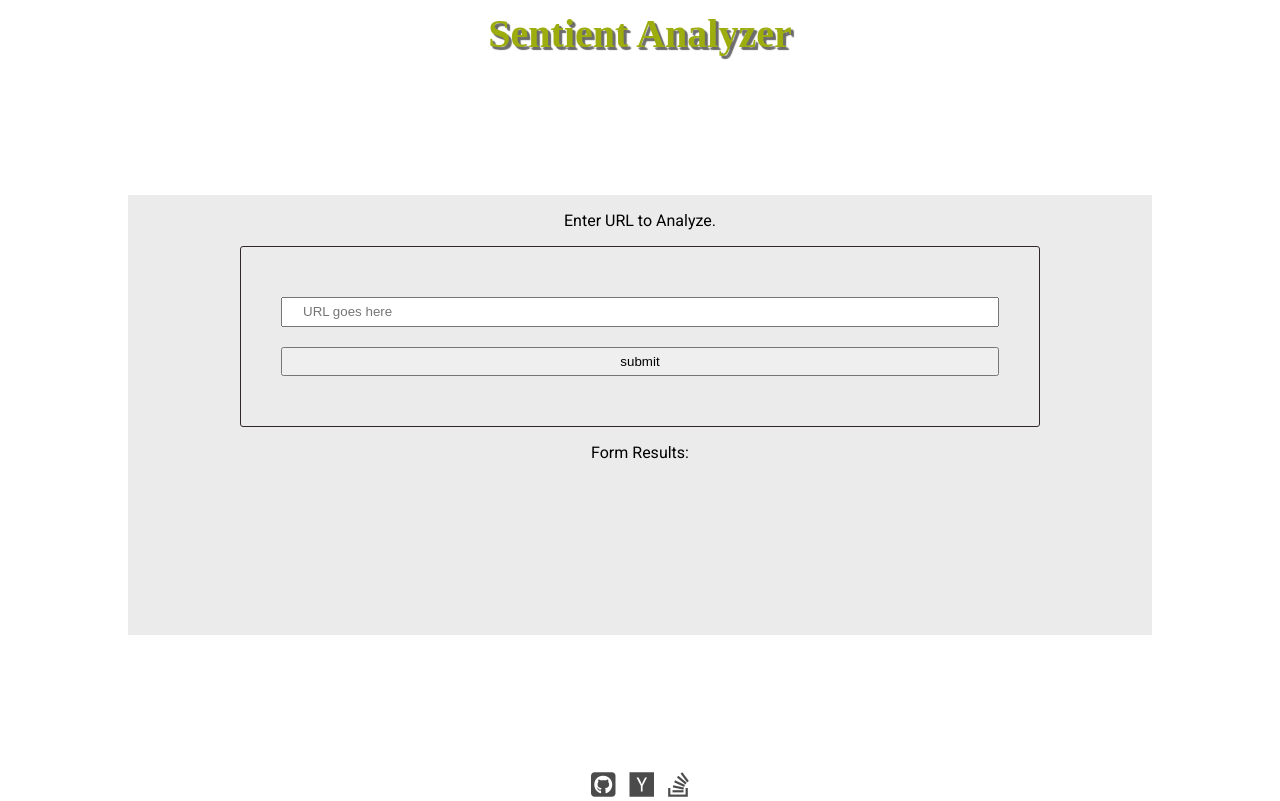
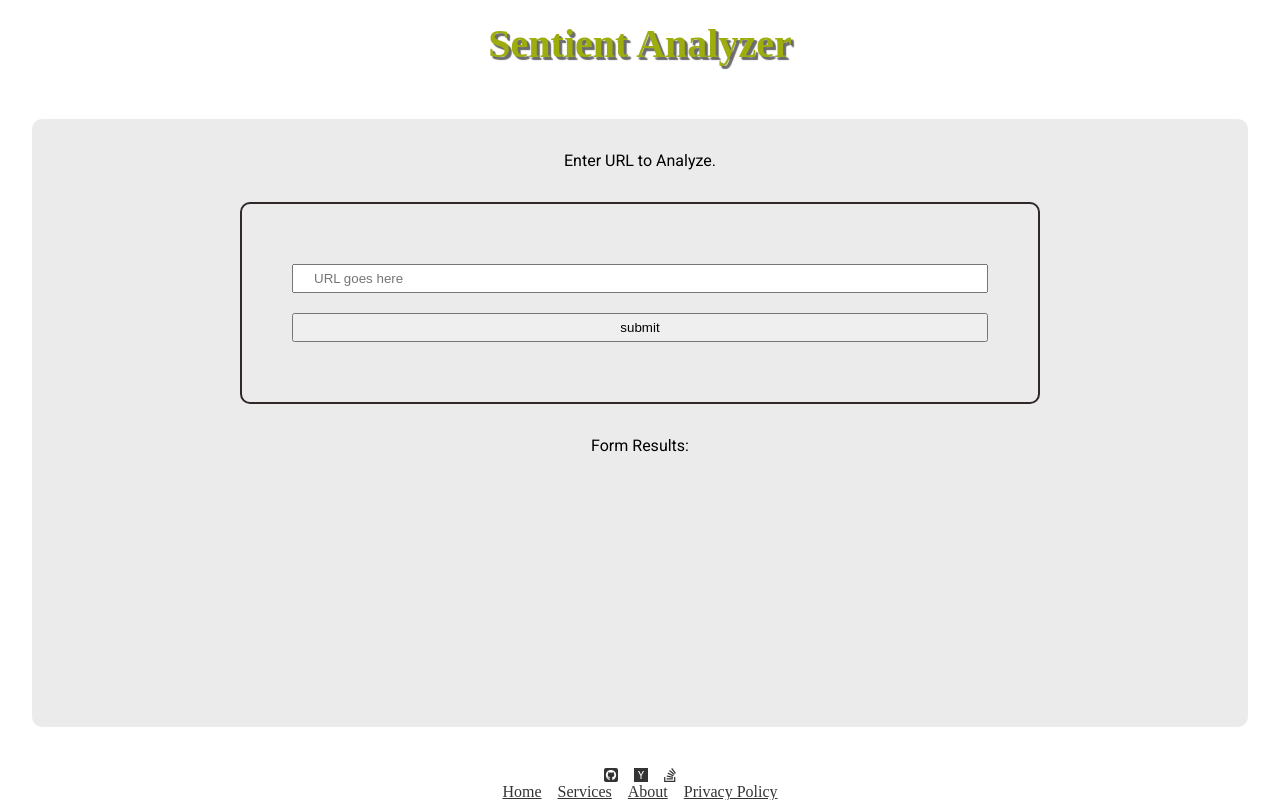
Before and after one commit to rmsepulveda/FWD-project4-news-nlp, a website built with webpack: page src/client/views/index.html in a window 1280 px wide. Built offline with nearby package versions, Linux system fonts and the light colour scheme.

Commit message:
almost done

```diff
--- a/src/client/js/formHandler.js
+++ b/src/client/js/formHandler.js
@@ -7,7 +7,6 @@ function handleSubmit(event) {
     if(Client.checkIfURL(formText)) {
         //call postData fucntion with route /api
         postData('http://localhost:8081/api', {url: formText})
-
             // write return data to web page form
             .then(function(res) {
                 document.getElementById('model').innerHTML = `Model:  ${res.model}`;
--- a/src/client/styles/base.scss
+++ b/src/client/styles/base.scss
@@ -1,5 +1,7 @@
-$keycolor: rgb(71, 97, 245);
+$hovercolor: rgb(45, 228, 21);
 $font_stack: Roboto, sans-serif;
+$anchorcolor: #000;
+$backcolor: rgba(230, 230, 230, 0.8);
 
 body {
     display: flex;
@@ -13,29 +15,27 @@ main {
     flex: 2;
     justify-content: center;
     text-align: center;
-    margin: 8rem;
+    margin: 2rem;
     font: 200 1rem $font_stack;
-    background: rgba(230, 230, 230, 0.8);
+    background: $backcolor;
+    border-radius: 10px;
 }
 
 p {
-    margin: 1rem;
+    margin: 2rem;
 }
-
-
 
 section {
     max-width: 800px;
-    margin: 1rem auto;
+    margin: 2rem auto;
 }
 
 a:link,
 a:visited {
-    color: #000;
-    text-decoration: none;
+    color: $anchorcolor;
+
 }
 
-
 a:hover {
-    color: $keycolor;
+    color: $hovercolor;
 }
--- a/src/client/styles/footer.scss
+++ b/src/client/styles/footer.scss
@@ -1,6 +1,6 @@
 footer {
     padding: 0.5rem 0 0;
-    opacity: 0.7;
+    opacity: 0.8;
 }
 
 .footernav ul {
@@ -10,6 +10,6 @@ footer {
 
 
 .footernav li {
-    padding: 0 0.25em;
-    font-size: 1.75em;
+    padding: 0 0.5em;
+    font-size: 1em;
 }
--- a/src/client/styles/form.scss
+++ b/src/client/styles/form.scss
@@ -1,12 +1,12 @@
 form {
-    border: 1px solid #302727;
-    border-radius: 3px;
-    padding: 40px;
+    border: 2px solid #302727;
+    border-radius: 10px;
+    padding: 50px;
 }
 
 input {
     padding: 5px 20px;
     width: 100%;
-    line-height: 16px;
+    line-height: 15px;
     margin: 10px 0;
 }
--- a/src/client/styles/header.scss
+++ b/src/client/styles/header.scss
@@ -1,14 +1,15 @@
 $shadowcolor: rgb(108, 108, 109);
+$fontcolor: rgb(157, 173, 13);
 
 header {
     display: flex;
     justify-content: center;
-    padding: 10px 40px;
+    padding: 20px 20px;
 }
 
 h1 {
     font: 800 2.5rem "Roboto Slab", serif;
     text-shadow: 2px 2px 1px $shadowcolor,
                  3px 3px 1px $shadowcolor;
-    color: rgb(157, 173, 13);
+    color: $fontcolor;
 }
--- a/src/client/views/index.html
+++ b/src/client/views/index.html
@@ -43,6 +43,12 @@
                     <li><a href="#"><i class="fa fa-hacker-news"></i></a></li>
                     <li><a href="#"><i class="fa fa-stack-overflow"></i></a></li>
                 </ul>
+                <ul>
+                    <li><a href="#"><i>Home</i></a></li>
+                    <li><a href="#"><i>Services</i></a></li>
+                    <li><a href="#"><i">About</i></a></li>
+                    <li><a href="#"><i">Privacy Policy</i></a></li>
+                </ul>
             </nav>
         </footer>
 
```
Lines whose indentation alone changed are shown as unchanged.
